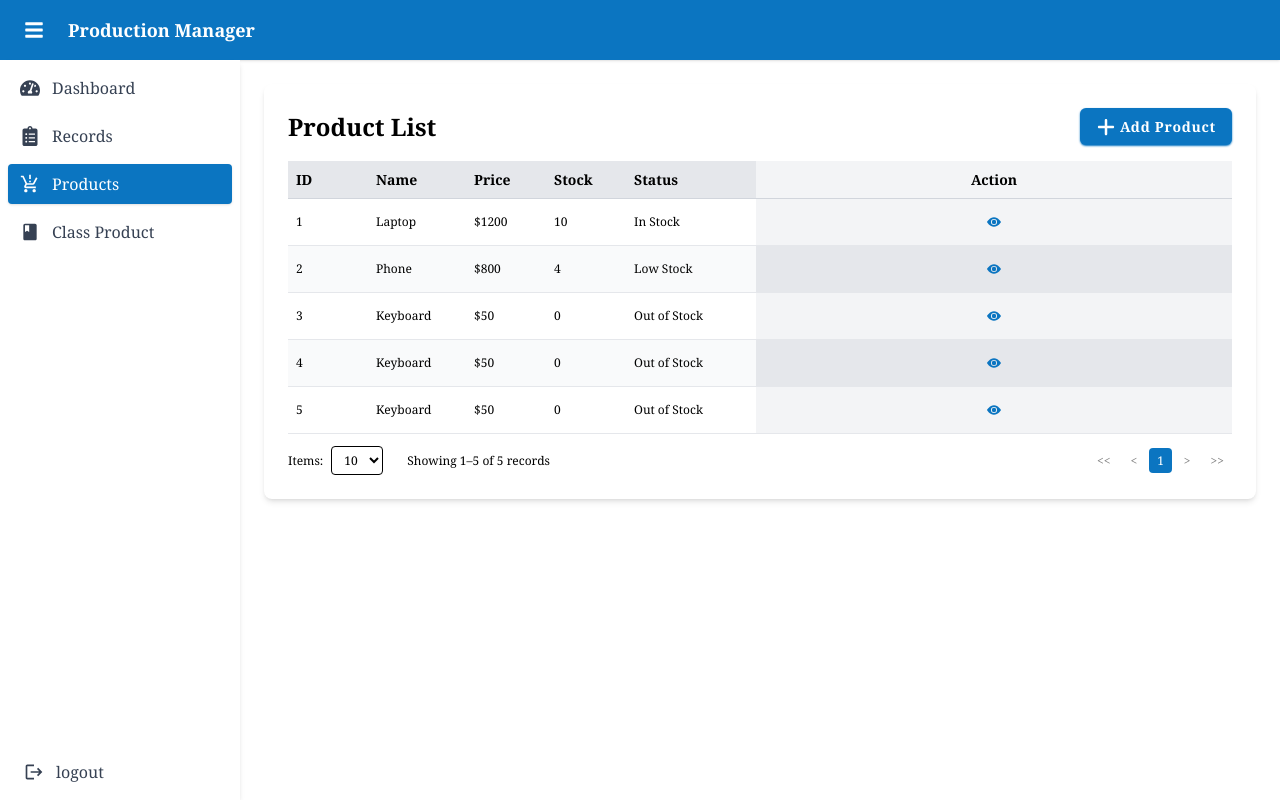
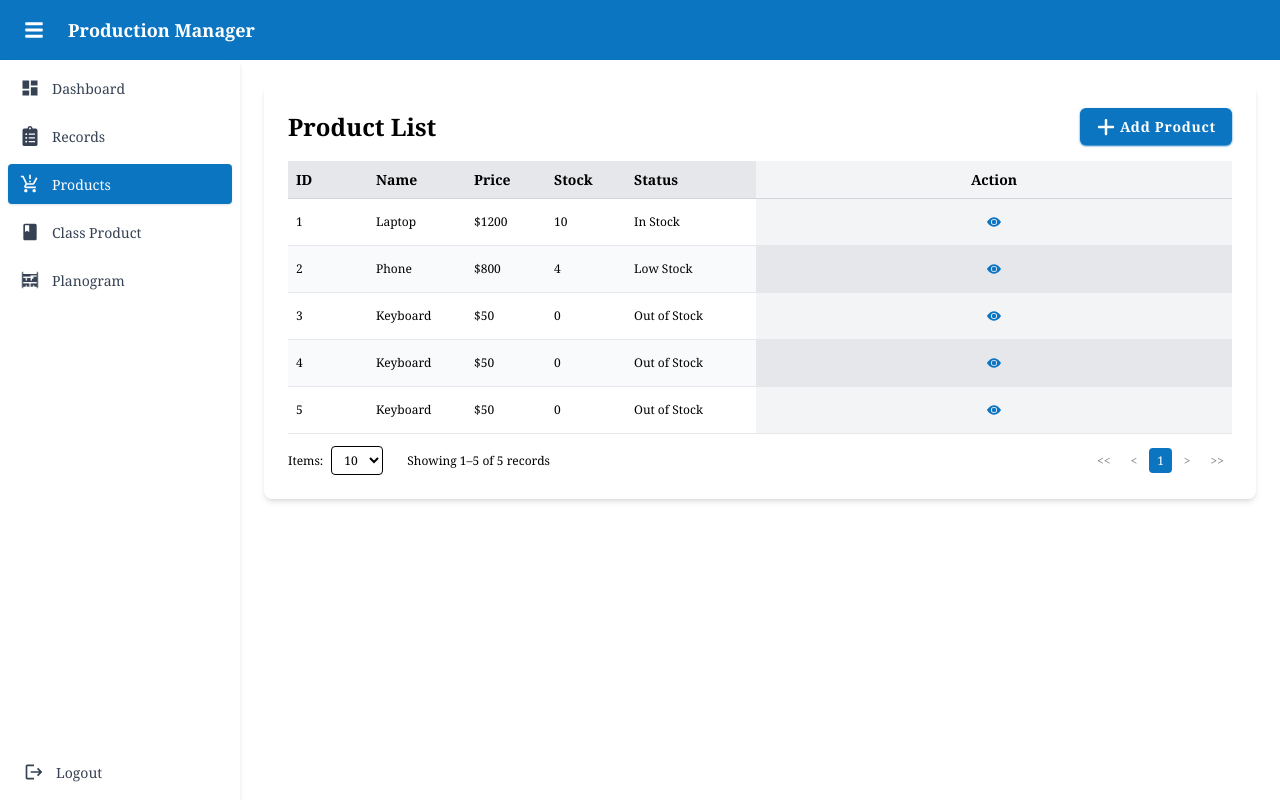
Before and after one commit to AlbertLumba/side-system, a React (Vite) app: page /products in a window 1280 px wide. Built offline with nearby package versions, Linux system fonts and the light colour scheme.

Commit message:
New changes

```diff
--- a/src/App/App.jsx
+++ b/src/App/App.jsx
@@ -11,7 +11,7 @@ export default function App() {
   return (
     <div className="h-screen flex flex-col font-poppins">
       {/* Header */}
-      <header className="bg-primary-blue text-white flex items-center px-4 py-3 shadow">
+      <header className="bg-primary-blue text-white flex items-center px-4 py-3">
         <button
           onClick={() => setIsSidebarOpen(!isSidebarOpen)}
           className="mr-4 p-2 rounded hover:bg-primary-blue"
@@ -22,7 +22,7 @@ export default function App() {
       </header>
 
       {/* Layout */}
-      <div className="flex flex-1">
+      <div className="flex flex-1 shadow text-size-title-h3-14">
         {/* Sidebar */}
         <aside
           className={`shadow-md bg-white transition-[width] duration-300 ease-in-out
@@ -31,6 +31,7 @@ export default function App() {
           <Navbar
             isSidebarOpen={isSidebarOpen}
             setIsSidebarOpen={setIsSidebarOpen}
+
           />
         </aside>
 
--- a/src/App/routes.jsx
+++ b/src/App/routes.jsx
@@ -1,17 +1,24 @@
+// src/App/routes.jsx
 import React from "react";
-import { FaTachometerAlt, FaClipboardList } from "react-icons/fa";
-import { MdProductionQuantityLimits, MdClass, MdLogout } from "react-icons/md";
-import DialogModal from "../shared/components/DialogModal";
+import { FaClipboardList } from "react-icons/fa";
+import {
+  MdProductionQuantityLimits,
+  MdClass,
+  MdLogout,
+  MdDashboard,
+} from "react-icons/md";
 
 import RecordsFeature from "../features/tag-product-management";
 import ProdManagementViewTableFeatures from "../features/prod-management";
+
+import planogramIcon from "../assets/images/icons8-rack-50 (1).png";
 
 const routes = [
   {
     path: "/",
     element: <h1 className="text-2xl font-bold">Welcome Home</h1>,
     name: "Dashboard",
-    icon: FaTachometerAlt,
+    icon: MdDashboard,
   },
   {
     path: "/tag-management",
@@ -32,25 +39,23 @@ const routes = [
     icon: MdClass,
   },
   {
+    path: "/planogram",
+    element: <ProdManagementViewTableFeatures />,
+    name: "Planogram",
+    icon: (props) => (
+      <img
+        src={planogramIcon}
+        alt="Planogram"
+        className={`w-5 h-5 ${props.className || ""}`}
+      />
+    ),
+  },
+  {
     path: "/logout",
     element: <ProdManagementViewTableFeatures />,
-    name: "logout",
+    name: "Logout",
     icon: MdLogout,
   },
+];
 
-  //   {
-  //     path: "/class-product",
-  //     element: (
-  //       <DialogModal
-  //         title="Delete Item"
-  //         message="Are you sure you want to delete this item? This action cannot be undone."
-  //         positiveLabel="Save"
-  //         showNegative={true}
-  //       />
-  //     ),
-  //     name: "Class Product",
-  //     icon: MdClass,
-  //   },
-  // ];
-];
 export default routes;
--- a/src/features/tag-product-management/index.jsx
+++ b/src/features/tag-product-management/index.jsx
@@ -63,7 +63,7 @@ export default function RecordsFeature() {
     <section className="p-6 bg-white rounded-lg shadow-md">
       {/* Feature Header */}
       <header className="flex items-center justify-between mb-4">
-        <h1 className="text-2xl font-bold">Tag Management Records</h1>
+        <h1 className="text-2xl font-700">Tag Management Records</h1>
 
         <Button
           onClick={() => setIsModalOpen(true)}
--- a/src/shared/components/ModalCenter.jsx
+++ /dev/null
@@ -1,20 +0,0 @@
-export default function ModalCenter({ isOpen, onClose, children, location }) {
-  if (!isOpen) return null;
-
-  return (
-    <div className={`fixed inset-0 flex items-center ${location} bg-black/30 backdrop-blur-sm z-50`}>
-      <div className="bg-white w-2/3 max-w-4xl rounded-lg shadow-xl overflow-y-auto max-h-[90vh]">
-        <div className="p-6 relative">
-          {/* Close button */}
-          <button
-            onClick={onClose}
-            className="absolute top-4 right-4 text-gray-600 hover:text-black text-2xl"
-          >
-            ✖
-          </button>
-          {children}
-        </div>
-      </div>
-    </div>
-  );
-}
--- a/src/shared/components/Navbar.jsx
+++ b/src/shared/components/Navbar.jsx
@@ -1,3 +1,4 @@
+// src/shared/components/Navbar.jsx
 import React from "react";
 import { NavLink } from "react-router-dom";
 import routes from "../../App/routes";
@@ -6,13 +7,35 @@ export default function Navbar({ isSidebarOpen, setIsSidebarOpen }) {
   const mainRoutes = routes.slice(0, -1); // all except last
   const lastRoute = routes[routes.length - 1]; // last one
 
+  // helper to render icons with active state
+  const renderIcon = (IconComponent, isActive) => {
+    if (!IconComponent) return null;
+
+    // React-icons (functions with render method)
+    if (typeof IconComponent === "function" && IconComponent.render) {
+      return (
+        <IconComponent
+          size={20}
+          className={isActive ? "text-white" : "text-gray-700"}
+        />
+      );
+    }
+
+    // Custom wrapper (like <img>)
+    return (
+      <IconComponent
+        className={`w-5 h-5 text-gray-700 ${
+          isActive ? "filter invert brightness-0" : "filter-none"
+        }`}
+      />
+    );
+  };
+
   return (
     <nav className="p-2 h-full flex flex-col">
       {/* Main links */}
       <ul className="flex flex-col">
-        {mainRoutes.map((route, i) => {
-          const IconComponent = route.icon;
-          return (
+        {mainRoutes.map((route, i) => (
           <li key={i} className="mb-2 font-normal">
             <NavLink
               to={route.path}
@@ -30,12 +53,15 @@ export default function Navbar({ isSidebarOpen, setIsSidebarOpen }) {
                 }`
               }
             >
-                {IconComponent && <IconComponent size={20} />}
+              {({ isActive }) => (
+                <>
+                  {renderIcon(route.icon, isActive)}
                   {isSidebarOpen && <span>{route.name}</span>}
+                </>
+              )}
             </NavLink>
           </li>
-          );
-        })}
+        ))}
       </ul>
 
       {/* Last link pinned at bottom */}
@@ -58,8 +84,12 @@ export default function Navbar({ isSidebarOpen, setIsSidebarOpen }) {
                 }`
               }
             >
-              {lastRoute.icon && <lastRoute.icon size={20} />}
+              {({ isActive }) => (
+                <>
+                  {renderIcon(lastRoute.icon, isActive)}
                   {isSidebarOpen && <span>{lastRoute.name}</span>}
+                </>
+              )}
             </NavLink>
           </li>
         </ul>
--- a/src/shared/components/Table.jsx
+++ b/src/shared/components/Table.jsx
@@ -85,7 +85,7 @@ export default function Table({
     <div className="w-full">
       <div className="overflow-x-auto overflow-y-auto max-h-[557px] relative">
         <table className="w-full min-w-max border-separate border-spacing-0">
-          <thead className="sticky top-0 bg-gray-200 z-20 text-size-title-h3-14">
+          <thead className="sticky top-0 bg-gray-200 z-20 text-size-title-h3-14 font-600">
             {customHeader ? (
               customHeader({ columnWidths, startResizing })
             ) : (
```
Also changed, not shown: src/assets/images/icons8-rack-50 (1).png (added), src/assets/images/svgviewer-output.svg (added). Lines whose indentation alone changed are shown as unchanged.
